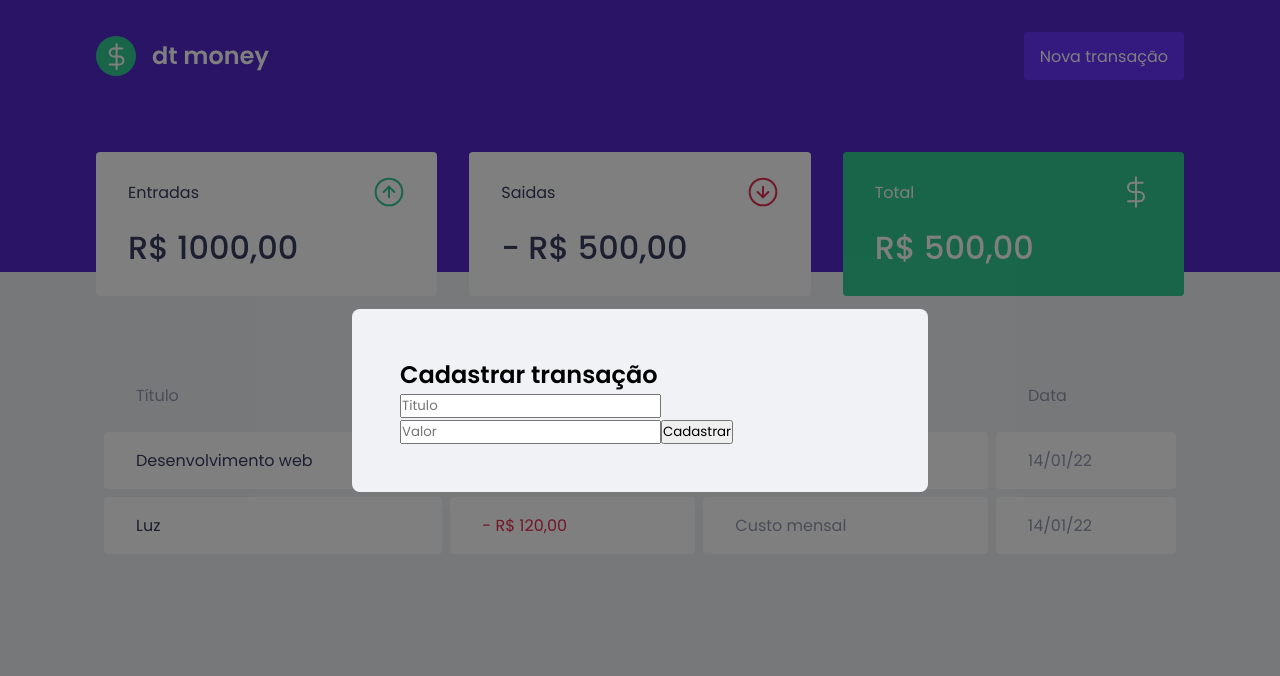
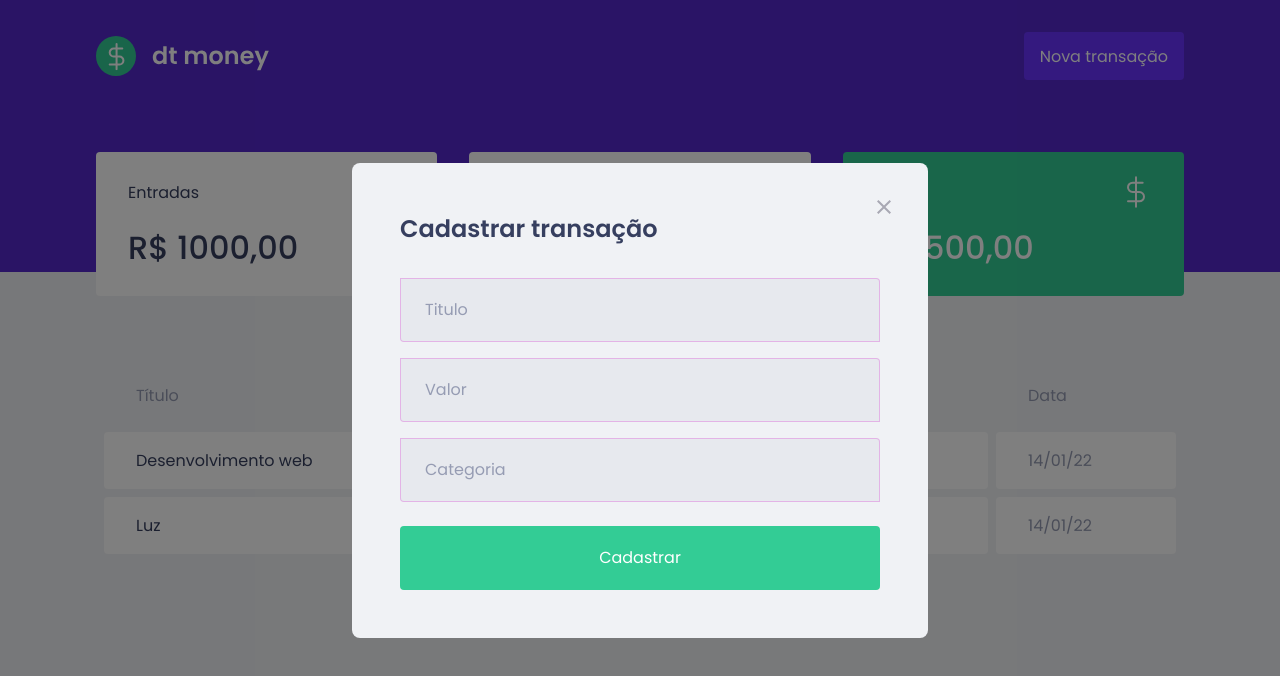
Before and after one commit to DiegoRamos-b/ignite-react-js, a React (Create React App) app in the folder chapter-2/: page / in a window 1280 px wide. Both pictures are taken after a click on the button "Nova transação". Shown: the top 676 px of the page. Built offline with nearby package versions, Linux system fonts and the light colour scheme; no server answers; what miragejs would draw is missing.

Commit message:
[CHAPTER 2] fim da aula 'estilizando o modal'

```diff
--- a/chapter-2/src/components/TransactionModal/index.tsx
+++ b/chapter-2/src/components/TransactionModal/index.tsx
@@ -1,5 +1,6 @@
 import Modal from 'react-modal';
 import { Container } from './style';
+import closeImg from '../../assets/close.svg'
 
 interface TransactionModalProps {
   modalIsOpen: boolean,
@@ -14,11 +15,16 @@ export function TransactionModal ({ modalIsOpen, handleCloseModal }: Transaction
       overlayClassName="react-modal-overlay"
       className="react-modal-content"
     >
+      <button type="button" className="button-modal-close" onClick={ handleCloseModal } >
+        <img src={ closeImg  } alt="Fechar modal" />
+      </button>
+
       <Container>
         <h2>Cadastrar transação</h2>
 
         <input type="text" placeholder="Titulo" />
         <input type="number" placeholder="Valor" />
+        <input type="text" placeholder="Categoria" />
 
         <button type="submit">
           Cadastrar
--- a/chapter-2/src/components/TransactionModal/style.ts
+++ b/chapter-2/src/components/TransactionModal/style.ts
@@ -1,5 +1,47 @@
 import styled from "styled-components";
 
 export const Container = styled.form`
+  h2 {
+    color: var(--text-title);
+    font-size: 1.5rem;
+    margin-bottom: 2rem;
+  }
 
+  input {
+    width: 100%;
+    padding: 0 1.5rem;
+    height: 4rem;
+    border-radius: 0%.25rem;
+
+    border: 1px solid #d7d7;
+    background-color: #e7e9ee;
+
+    font-weight: 400;
+    font-size: 1rem;
+
+    &::placeholder {
+      color: var(--text-body);
+    }
+
+    & + input {
+      margin-top: 1rem;
+    }
+  }
+
+  button[type="submit"] {
+    width: 100%;
+    padding: 0 1.5rem;
+    height: 4rem;
+    background: var(--green);
+    color: #FFF;
+    border-radius: 0.25rem;
+    border: 0;
+    font-size: 1rem;
+    margin-top: 1.5rem;
+
+    transition: 200ms;
+    &:hover {
+      filter: brightness(0.9);
+    }
+  }
 `;
--- a/chapter-2/src/styles/global.ts
+++ b/chapter-2/src/styles/global.ts
@@ -79,4 +79,17 @@ export const GlobalStyle = createGlobalStyle`
     position: relative;
     border-radius: 0.5rem;
   }
+
+  .button-modal-close {
+    position: absolute;
+    right: 1.5rem;
+    top: 1.5rem;
+    border: 0;
+    background: transparent;
+
+    transition: 300ms;
+    &:hover {
+      filter: brightness(0.7);
+    }
+  }
 `;
```
